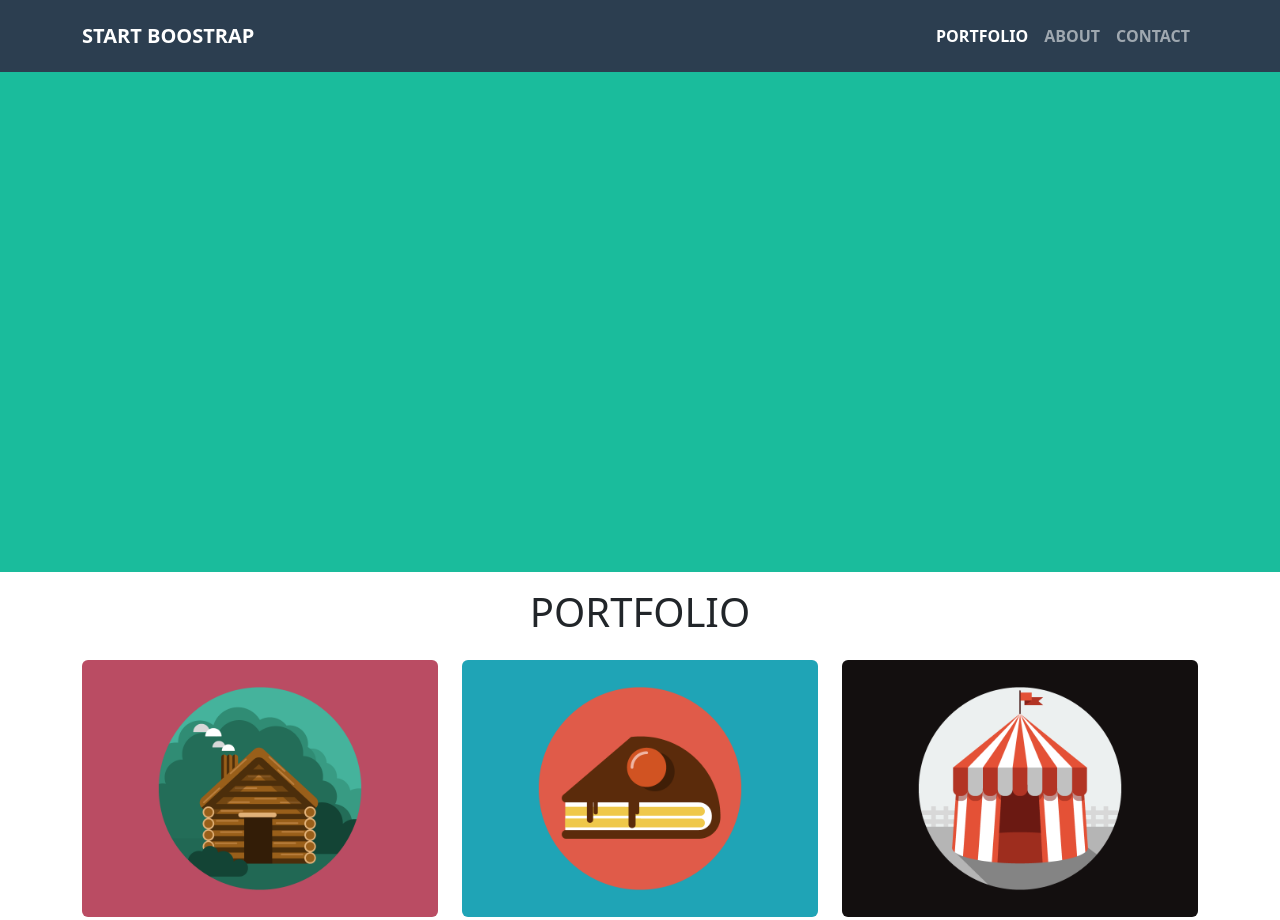
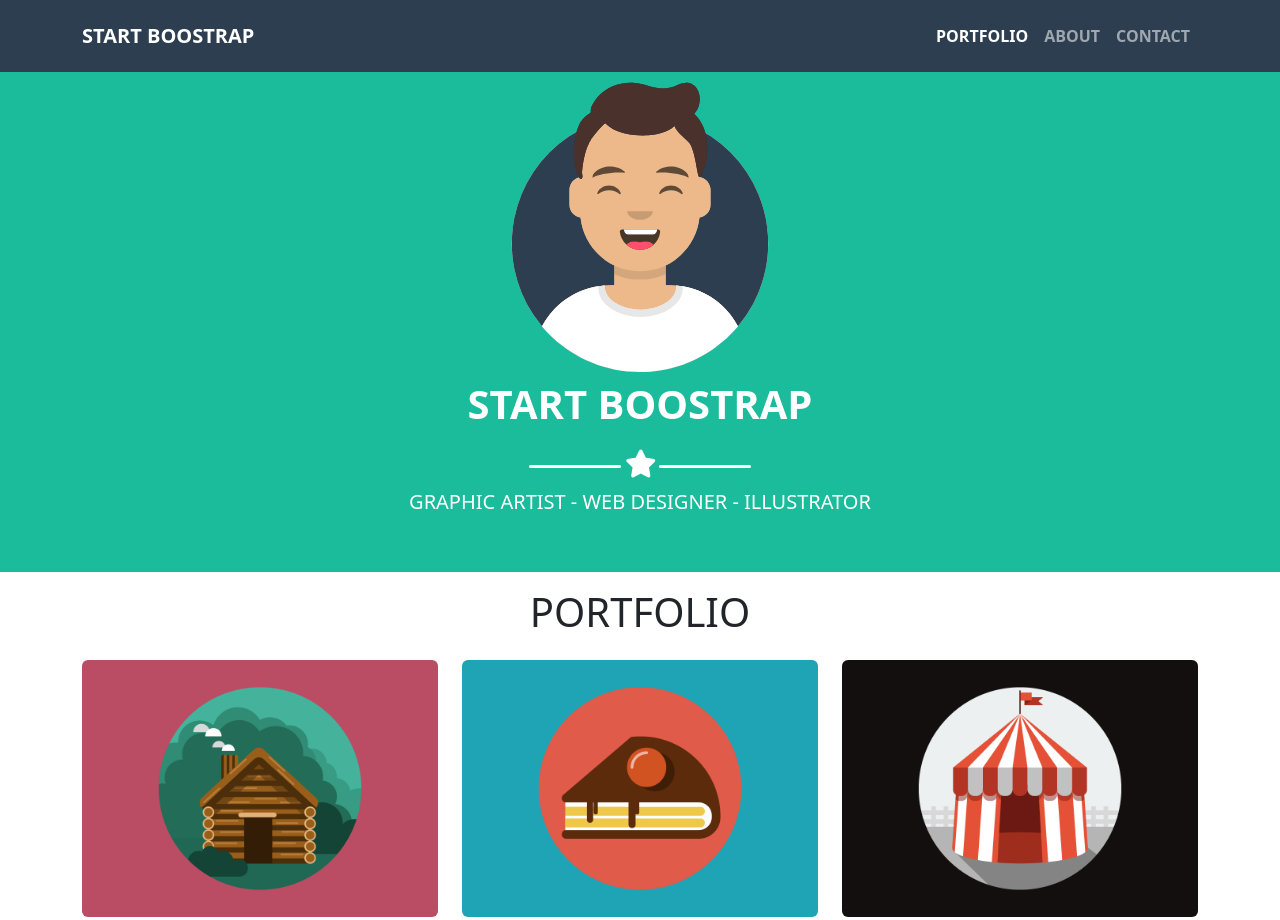
Before and after one commit to AlfredoCastrogiovanni/html-css-bootstrap-freelancer, a plain HTML site: page index.html in a window 1280 px wide. Shown: the top 920 px of the page. Drawn offline with nearby package versions, Linux system fonts and the light colour scheme.

Commit message:
implementazione #hero

```diff
--- a/assets/style/style.css
+++ b/assets/style/style.css
@@ -1,4 +1,8 @@
 /* General classes */
+body {
+    min-width: 370px;
+}
+
 .text-green {
     color: rgb(26, 188, 156);
 }
@@ -6,6 +10,17 @@
 .text-grey {
     color: rgb(136, 136, 136);
 }
+
+.bar {
+    width: 35%;
+    height: 3px;
+
+    background-color: white;
+    border-radius: 25px;
+
+}
+
+
 
 /* Header */
 header {
@@ -16,6 +31,20 @@ header {
 main #hero {
     height: 500px;
     background-color: rgb(26, 188, 156);
+}
+
+main #hero .my_profile {
+    height: 300px;
+}
+
+main #hero .my_star {
+    width: 30px;
+    display: inline-block;
+}
+
+main #hero .fa-star {
+    position: relative;
+    top: 6px;
 }
 
 main #about {
--- a/index.html
+++ b/index.html
@@ -40,7 +40,28 @@
     </header>
 
     <main>
-        <section id="hero"></section>
+        <section id="hero">
+            <div class="container">
+                <div class="row justify-content-center">
+                    <div class="col-12 text-center text-white">
+                        <img src="assets/img/avatar.svg" class="my_profile">
+                        <h1 class="text-uppercase py-2 fw-bold fs-1">Start Boostrap</h1>
+                    </div>
+                    <div class="col-6 text-center text-white">
+                        <div class="row justify-content-center">
+                            <div class="col-10 col-md-8 col-lg-6">
+                                <div class="bar d-inline-block"></div>
+                                <div class="my_star"><i class="fa-solid fa-star fs-3"></i></div>
+                                <div class="bar d-inline-block"></div>
+                            </div>
+                        </div>
+                    </div>
+                    <div class="col-12 text-center text-white text-uppercase pt-3">
+                        <h2 class="fs-5 fw-normal">Graphic Artist - Web designer - Illustrator</h2>
+                    </div>
+                </div>
+            </div>
+        </section>
 
         <section id="portfolio">
             <h1 class="text-center text-uppercase py-3">Portfolio</h1>
@@ -102,7 +123,7 @@
             </button>
         </section>
 
-        <section id="contact">
+        <section id="contact" class="py-3">
             <h1 class="text-center text-uppercase">Contact me</h1>
         </section>
     </main>
```
